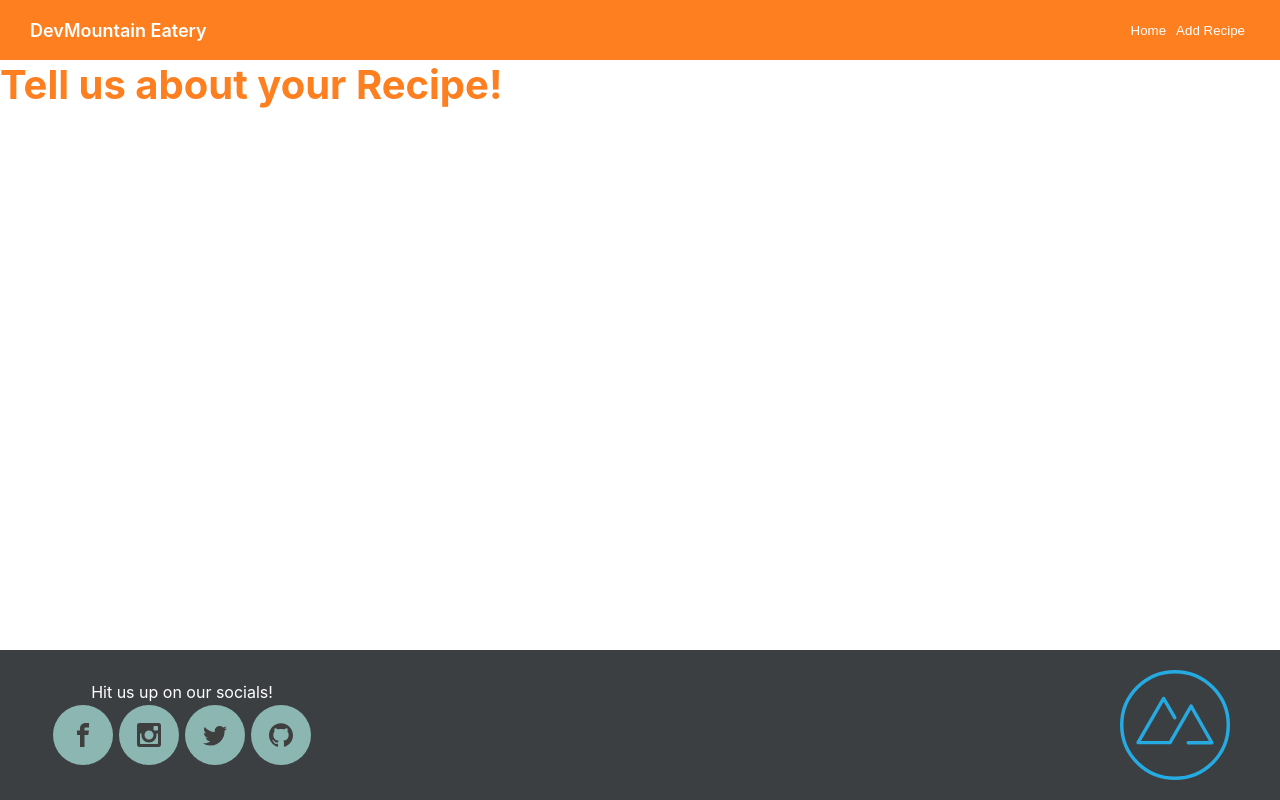
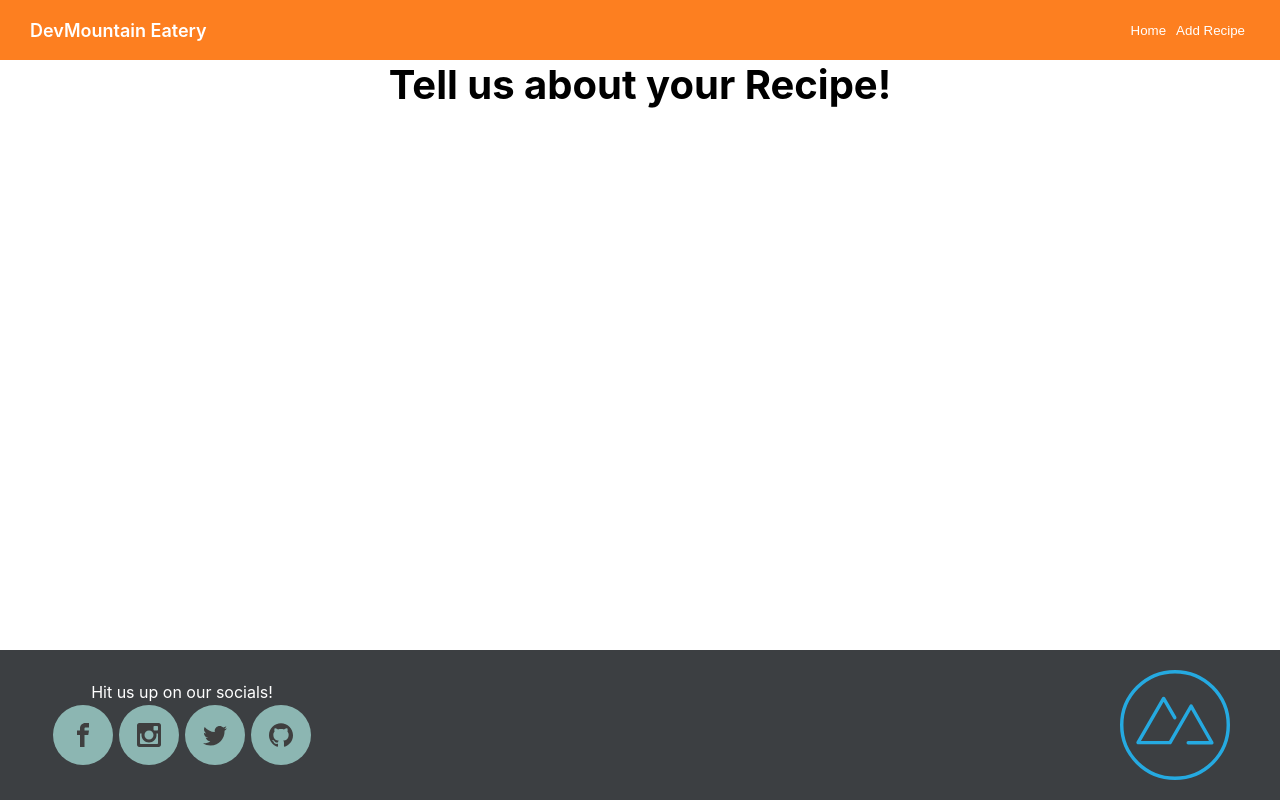
Before and after one commit to JoyUmoekpo/Unit-3-Project-Recipe-Website, a React (Create React App) app: page /newRecipe in a window 1280 px wide. Built offline with nearby package versions, Linux system fonts and the light colour scheme.

Commit message:
Added form

```diff
--- a/src/components/newRecipeComponents/NewRecipeScreen.jsx
+++ b/src/components/newRecipeComponents/NewRecipeScreen.jsx
@@ -1,12 +1,15 @@
 import React from "react";
 
+import styles from "./NewRecipeScreen.module.css";
+
 const NewRecipeScreen = () => {
-  return (
-    <section>
-      <h1>Tell us about your Recipe!</h1>
-      {/* Here you will have a large form. Be prepared, part 4 will have you build this form in detail, and part 5 will have you style it. Do your best! */}
-    </section>
-  );
+	return (
+		<section>
+			<form>
+				<h1 className={styles.form_title}>Tell us about your Recipe!</h1>
+			</form>
+		</section>
+	);
 };
 
 export default NewRecipeScreen;
--- /dev/null
+++ b/src/components/newRecipeComponents/NewRecipeScreen.module.css
@@ -0,0 +1,4 @@
+.form_title {
+  text-align: center;
+  color: black;
+}
```
